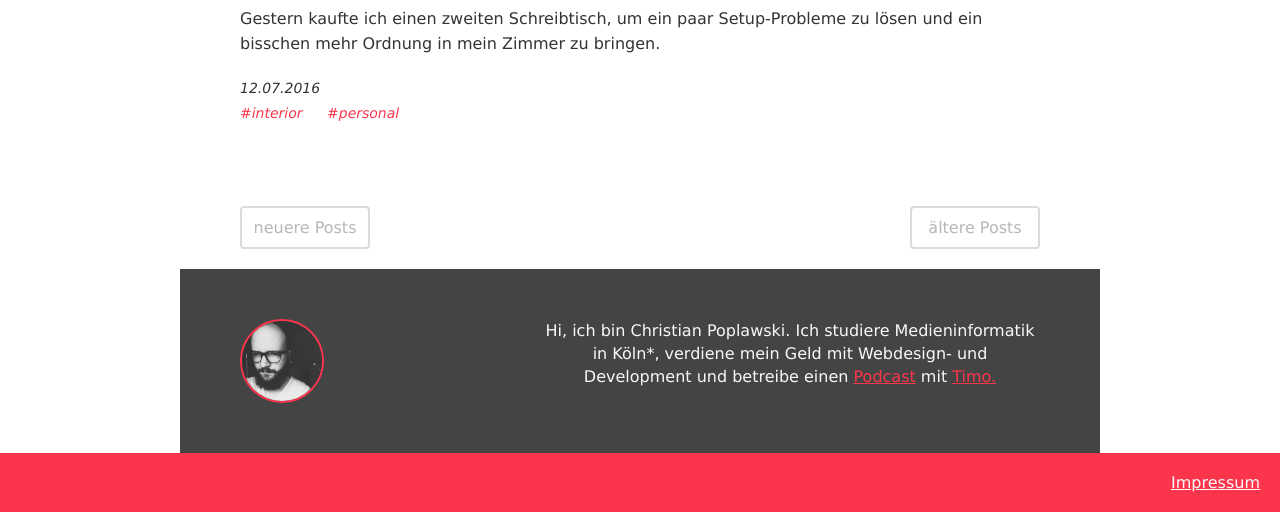
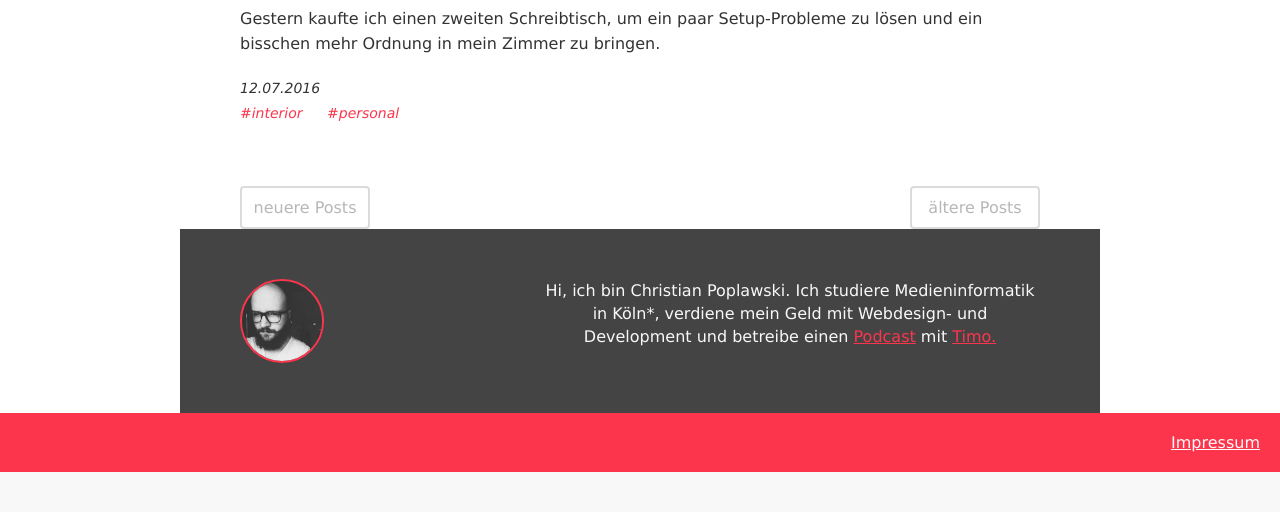
Before and after one commit to Plsr/crushed, a PHP site: page / in a window 1280 px wide. Shown: the part 337-849 px from the top of the page. After the commit the page ends 809 px from the top, so only its background shows below. Run offline with PHP 8.4, Linux system fonts and the light colour scheme.

Commit message:
Fixed padding and margin for pagination

```diff
--- a/index.html
+++ b/index.html
@@ -40,7 +40,7 @@
     	</div>
     </div>
   </div>
-  <nav class="c_pagination">
+  <nav class="pagination">
     <a class="c_btn-pagination" href="#">neuere Posts</a>
     <a class="c_btn-pagination" href="#">ältere Posts</a>
   </nav>
--- a/scss/component/_c_btn-pagination.scss
+++ b/scss/component/_c_btn-pagination.scss
@@ -19,6 +19,5 @@
   &:hover {
     color: $accentcolor;
     border: 2px solid $accentcolor;
-
   }
 }
--- a/scss/layout/_pagination.scss
+++ b/scss/layout/_pagination.scss
@@ -1,10 +1,11 @@
-.c_pagination {
+.pagination {
   margin-left: 20px;
   margin-right: 20px;
   margin-bottom: 80px;
 
   @media screen and (min-width: 768px) {
-    padding: 20px 40px;
+    margin-left: 40px;
+    margin-right: 40px;
   }
 
   @media screen and (min-width: 1024px) {
--- a/style.css
+++ b/style.css
@@ -507,18 +507,19 @@ h2.c_post-title {
     .content {
       margin: 60px 40px; } }
 
-.c_pagination {
+.pagination {
   margin-left: 20px;
   margin-right: 20px;
   margin-bottom: 80px; }
   @media screen and (min-width: 768px) {
-    .c_pagination {
-      padding: 20px 40px; } }
+    .pagination {
+      margin-left: 40px;
+      margin-right: 40px; } }
   @media screen and (min-width: 1024px) {
-    .c_pagination {
+    .pagination {
       max-width: 800px;
       margin: 0 auto; } }
-  .c_pagination:after {
+  .pagination:after {
     content: "";
     display: table;
     clear: both; }
```
